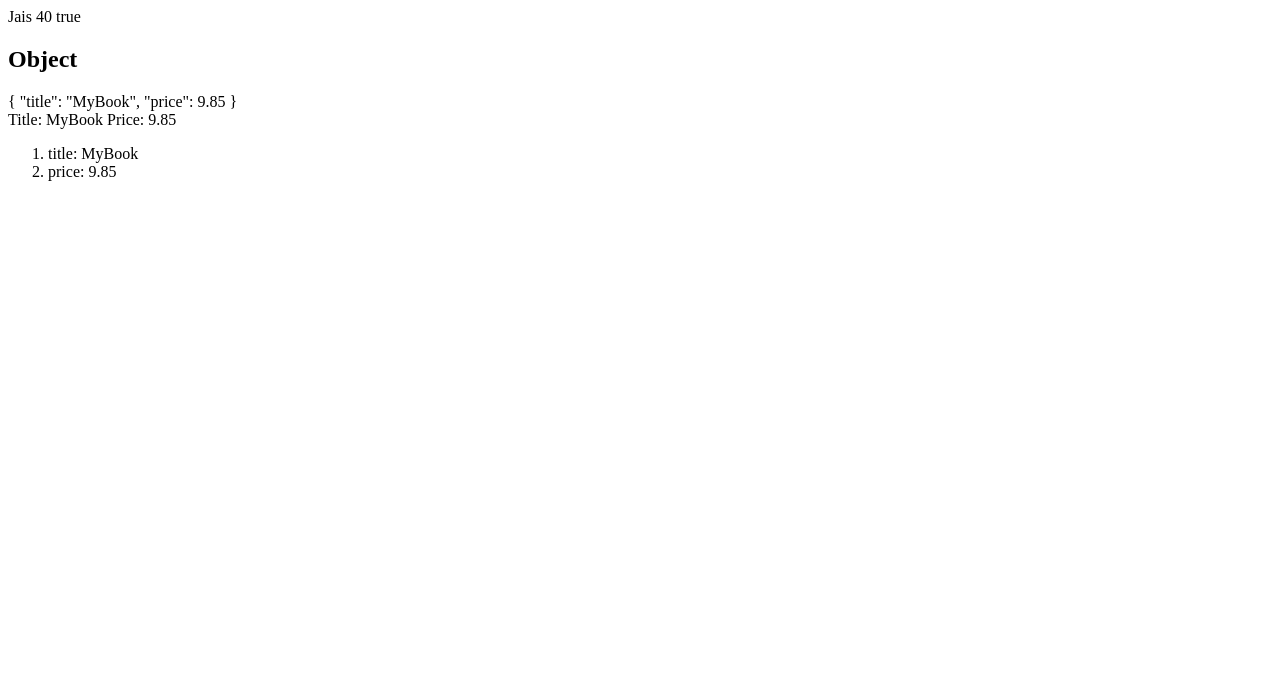
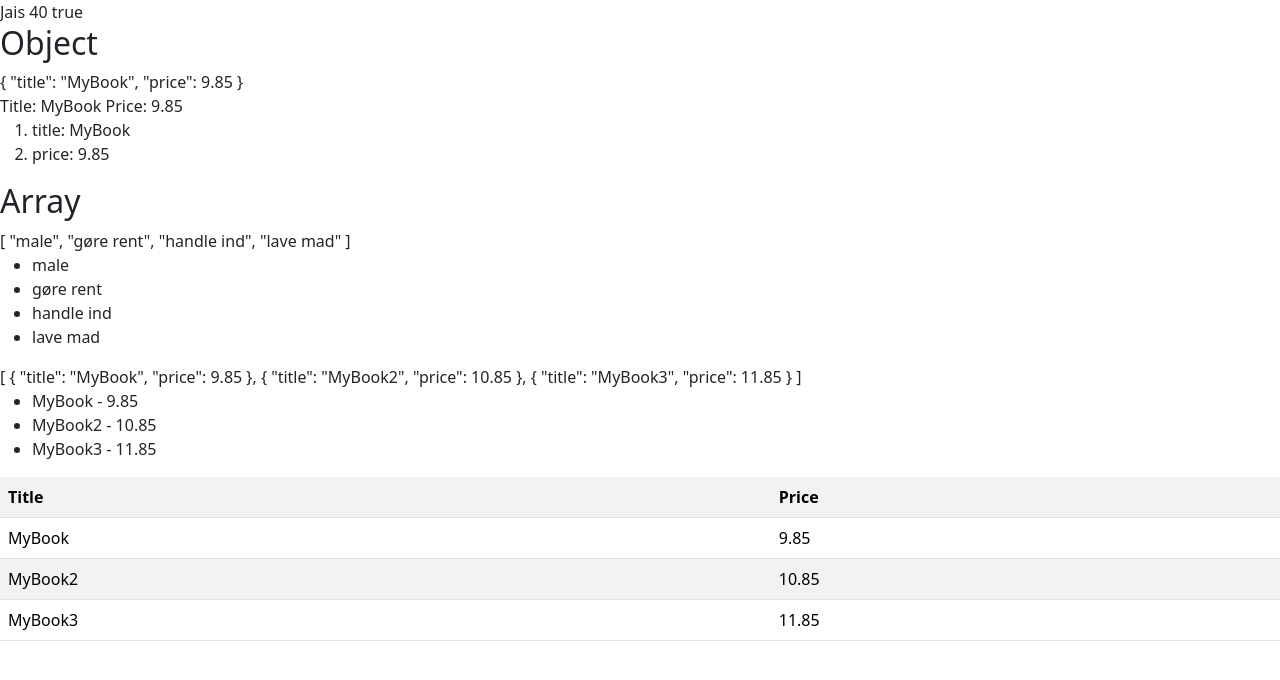
Before and after one commit to JaisAndersen/VueTraining2, a plain HTML site: page index.html in a window 1280 px wide. Drawn offline with nearby package versions, Linux system fonts and the light colour scheme.

Commit message:
Added more play

```diff
--- a/index.html
+++ b/index.html
@@ -4,6 +4,7 @@
     <meta charset="UTF-8">
     <meta name="viewport" content="width=device-width, initial-scale=1.0">
     <script src="https://unpkg.com/vue@3/dist/vue.global.js"></script>
+    <link href="https://cdn.jsdelivr.net/npm/bootstrap@5.3.3/dist/css/bootstrap.min.css" rel="stylesheet" integrity="sha384-QWTKZyjpPEjISv5WaRU9OFeRpok6YctnYmDr5pNlyT2bRjXh0JMhjY6hW+ALEwIH" crossorigin="anonymous">
     <title>Document</title>
 </head>
 <body>
@@ -19,6 +20,33 @@
                 {{name}}: {{value}}
             </li>
         </ol>
+
+
+        <h2>Array</h2>
+        {{todolist}}
+
+        <ul>
+            <li v-for="item in todolist">
+                {{item}}
+            </li>
+        </ul>
+
+        {{books}}
+        <ul>
+            <li v-for="book in books">
+                {{book.title}} - {{book.price}}
+            </li>
+        </ul>
+        <table class="table table-striped table-hover">
+            <tr>
+                <th>Title</th>
+                <th>Price</th>
+            </tr>
+            <tr v-for="book in books">
+                <td>{{book.title}}</td>
+                <td>{{book.price}}</td>
+        </table>
+
     </div>
     <script src="index.js"></script>
 </body>
--- a/index.js
+++ b/index.js
@@ -6,8 +6,17 @@ Vue.createApp({
             atWork: true,
             book: {
                 title: "MyBook",
-                price: 9.85
-            }
+                price: 9.85,
+                },
+                todolist:[
+                    "male","gøre rent","handle ind","lave mad"
+                ],
+                books:[
+                    {title:"MyBook",price:9.85},
+                    {title:"MyBook2",price:10.85},
+                    {title:"MyBook3",price:11.85},
+                ]
+
         }
     },
     methods: {
```
